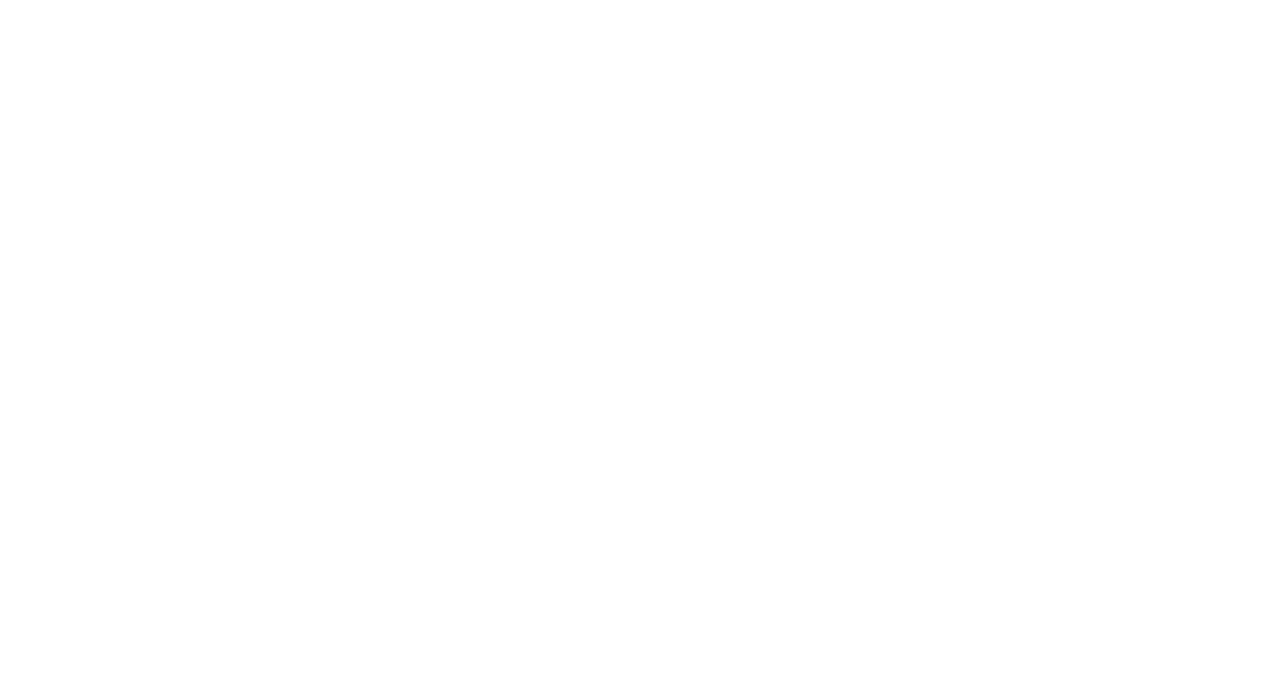
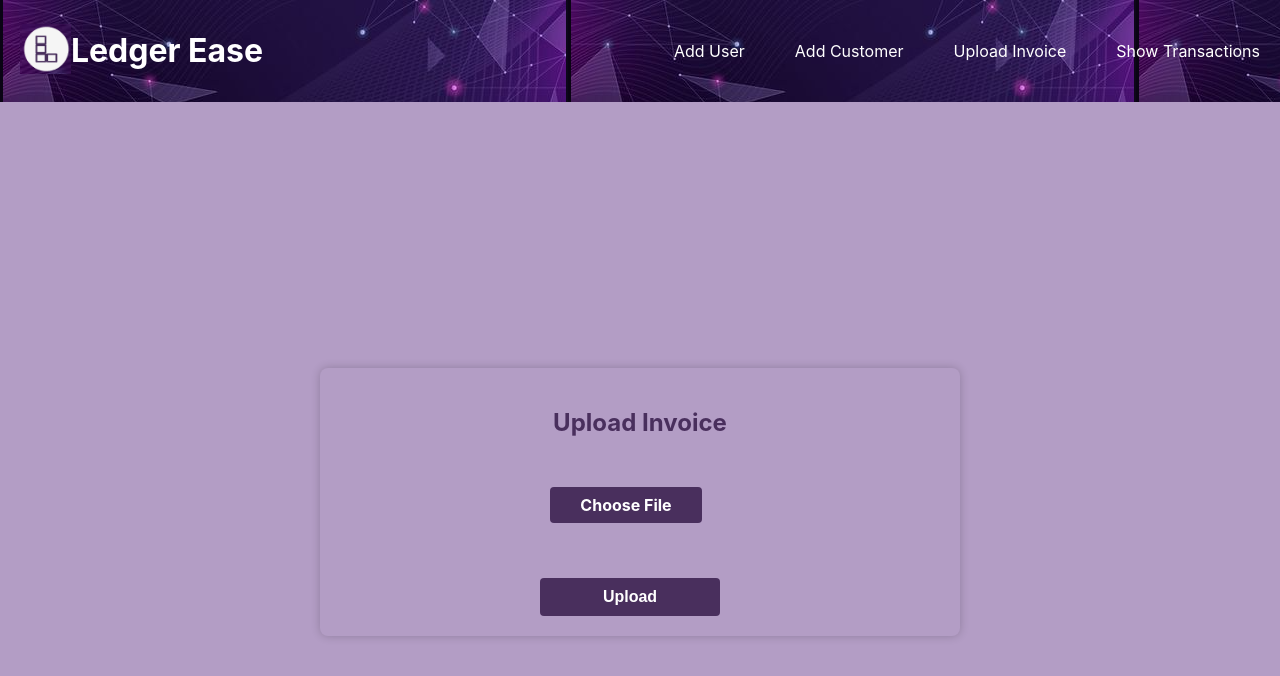
Before and after one commit to Sankamethra/ReactJS, a React (Create React App) app in the folder study/project/: page /fileupload in a window 1280 px wide. Before the commit this address had no page. Shown: the top 676 px of the page. Built offline with nearby package versions, Linux system fonts and the light colour scheme.

Commit message:
added files

```diff
--- a/study/project/package.json
+++ b/study/project/package.json
@@ -9,10 +9,11 @@
     "@testing-library/jest-dom": "^5.17.0",
     "@testing-library/react": "^13.4.0",
     "@testing-library/user-event": "^13.5.0",
+    "axios": "^1.6.7",
     "react": "^18.2.0",
     "react-dom": "^18.2.0",
     "react-router": "^6.21.1",
-    "react-router-dom": "^6.21.1",
+    "react-router-dom": "^6.22.3",
     "react-scripts": "5.0.1",
     "web-vitals": "^2.1.4"
   },
@@ -39,5 +40,8 @@
       "last 1 firefox version",
       "last 1 safari version"
     ]
+  },
+  "devDependencies": {
+    "@babel/plugin-proposal-private-property-in-object": "^7.21.11"
   }
 }
--- a/study/project/src/App.js
+++ b/study/project/src/App.js
@@ -6,6 +6,8 @@ import Login from './components/login/login';
 import Adduser from './components/adduser/adduser';
 import Header from './components/header/header';
 import AddCustomer from './components/addcustomer/addcustomer';
+import FileUpload from './components/fileupload/fileupload';
+import ShowTransactions from './components/showtransactions/showtransactions';
 
 
 const App = () => {
@@ -18,6 +20,9 @@ const App = () => {
         <Route path="/adduser" element={<Adduser />} />
         <Route path="/header" element={<Header />} />
         <Route path="/addcustomer" element={<AddCustomer />} />
+        <Route path="/fileupload" element={<FileUpload />} />
+        <Route path="/showtransactions" element={<ShowTransactions/>} />
+
         {/* Add more routes as needed */}
       </Routes>
     </Router>
--- /dev/null
+++ b/study/project/src/components/fileupload/fileupload.css
@@ -0,0 +1,79 @@
+/* fileupload.css */
+.file-upload-container {
+    display: flex;
+    align-items: center;
+    justify-content: center;
+    height: 100vh;
+    background-color: #B39DC5;
+    text-align: center;
+}
+
+.file-upload-content {
+    width: 600px;
+    text-align: center;
+    padding: 20px;
+    background-color: #B39DC5;
+    border-radius: 8px;
+    box-shadow: 0 0 10px rgba(0, 0, 0, 0.2);
+    color: #492F5D;
+    font-size: 16px;
+    font-weight: bold;
+}
+
+.input-group {
+    margin-bottom: 20px;
+    text-align: center;
+    font-size: 16px;
+}
+
+.file-input-group label {
+    display: block;
+    margin-bottom: 5px;
+    text-align: center;
+    font-weight: bold;
+    margin-top: 50px;
+    width: 20%;
+    margin-left: 70px;
+}
+
+.file-input-group .file-input {
+    display: none;
+    text-align: center;
+    margin-left: 70px;
+}
+
+.file-input-group .choose-file-button {
+    padding: 8px 16px;
+    background-color: #492F5D;
+    color: white;
+    border: none;
+    border-radius: 4px;
+    cursor: pointer;
+    text-align: center;
+    margin-left: 210px;
+    margin-top: 50px;
+}
+
+.file-input-group .choose-file-button:hover {
+    background-color: #492F5D;
+    text-align: center;
+}
+
+.upload-button {
+    width: 30%;
+    padding: 10px;
+    background-color: #492F5D;
+    color: white;
+    border: none;
+    border-radius: 4px;
+    cursor: pointer;
+    text-align: center;
+    font-weight: bold;
+    font-size: 16px;
+    margin-left: 200px;
+    margin-top: 50px;
+}
+
+.upload-button:hover {
+    background-color: #492F5D;
+}
--- /dev/null
+++ b/study/project/src/components/fileupload/fileupload.js
@@ -0,0 +1,23 @@
+import React from 'react';
+import Header from '../header/header';
+import './fileupload.css';
+
+const FileUpload = () => {
+    return (
+        <div>
+            <Header />
+            <div className="file-upload-container">
+                <div className="file-upload-content">
+                    <h2>Upload Invoice</h2>
+                    <div className="file-input-group">
+                        <input type="file" id="file" name="file" className="file-input" />
+                        <label htmlFor="file" className="choose-file-button">Choose File</label>
+                    </div>
+                    <button className="upload-button">Upload</button>
+                </div>
+            </div>
+        </div>
+    );
+};
+
+export default FileUpload;
--- a/study/project/src/components/header/header.js
+++ b/study/project/src/components/header/header.js
@@ -17,6 +17,16 @@ const Header = () => {
         navigate('/addcustomer');
     };
 
+    const handleFileUploadClick = () => {
+        // Redirect to the add user page
+        navigate('/fileupload');
+    };
+
+    const handleShowTransactionsClick = () => {
+        // Redirect to the add user page
+        navigate('/showtransactions');
+    };
+
     return (
         <header className="header">
             <div className="logo-container">
@@ -29,8 +39,8 @@ const Header = () => {
                 <ul className="menu">
                     <li onClick={handleAdduserClick}>Add User</li>
                     <li onClick={handleAddCustomerClick}>Add Customer</li>
-                    <li>Upload Invoice</li>
-                    <li>Show Transactions</li>
+                    <li onClick={handleFileUploadClick}>Upload Invoice</li>
+                    <li onClick={handleShowTransactionsClick}>Show Transactions</li>
                 </ul>
             </nav>
             <div className="profile-icon">
--- /dev/null
+++ b/study/project/src/components/showtransactions/showtransactions.css
@@ -0,0 +1,63 @@
+/* transactiondetails.css */
+
+/* Set background color for the whole page including the transaction details container */
+body {
+    background-color: #B39DC5; /* Page background color */
+}
+
+.transaction-details-container {
+    margin-top: 20px;
+    text-align: left;
+    background-color: #B39DC5; /* Background color for the transaction details container */
+    padding: 20px; /* Add padding for spacing */
+    border-radius: 8px; /* Add border radius for rounded corners */
+    box-shadow: 0 0 10px rgba(0, 0, 0, 0.1); /* Add shadow for depth */
+}
+
+.transaction-details-heading {
+    margin-bottom: 20px;
+    font-size: 24px;
+}
+
+.transaction-table {
+    width: 70%; /* Adjust the table width as needed */
+    margin: 0 auto; /* Center the table horizontally */
+    border-collapse: collapse;
+    background-color: #492F5D; /* Background color for the table */
+}
+
+.transaction-table th, .transaction-table td {
+    border-bottom: 1px solid #ddd;
+    padding: 10px;
+    text-align: left;
+    color: #B39DC5;
+}
+
+.transaction-table th {
+    background-color: #492F5D;
+    color: #B39DC5;
+    padding: 10px; /* Add padding */
+    border-bottom: 1px solid #ddd;
+}
+
+.view-details-column {
+    width: 20%; /* Adjust the width of the column containing the View Details button */
+    color: #B39DC5;
+    padding: 6px 12px;
+}
+
+.view-details-button {
+    width: 40%; /* Adjust the width as needed */
+    padding: 6px 1px;
+    background-color: #B39DC5; /* Button background color */
+    color: #492F5D;
+    border: none;
+    border-radius: 4px;
+    cursor: pointer;
+    display: block; /* Ensure button takes full width of column */
+    margin: 0 auto; /* Center button horizontally */
+}
+
+.view-details-button:hover {
+    background-color: #B39DC5; /* Button background color on hover */
+}
--- /dev/null
+++ b/study/project/src/components/showtransactions/showtransactions.js
@@ -0,0 +1,51 @@
+import React from 'react';
+import Header from '../header/header';
+import './showtransactions.css';
+
+const ShowTransactions = () => {
+    return (
+        <div>
+            <Header />
+            <div className="transaction-details-container">
+                <h2 className="transaction-details-heading">Transaction Details</h2>
+                <table className="transaction-table">
+                    <thead>
+                        <tr>
+                            <th>Customer</th>
+                            <th>Issue Date</th>
+                            <th>Due Date</th>
+                            <th>Sent/Receive</th>
+                            <th>View Details</th>
+                        </tr>
+                    </thead>
+                    <tbody>
+                        <tr>
+                            <td>Zoho</td>
+                            <td>2023-12-01</td>
+                            <td>2023-12-15</td>
+                            <td>Sent</td>
+                            <td><button className="view-details-button">View Details</button></td>
+                        </tr>
+                        <tr>
+                            <td>Lenovo</td>
+                            <td>2023-12-01</td>
+                            <td>2023-12-15</td>
+                            <td>Receive</td>
+                            <td><button className="view-details-button">View Details</button></td>
+                        </tr>
+                        <tr>
+                            <td>HP</td>
+                            <td>2023-12-01</td>
+                            <td>2023-12-15</td>
+                            <td>Sent</td>
+                            <td><button className="view-details-button">View Details</button></td>
+                        </tr>
+                        {/* Add more rows as needed */}
+                    </tbody>
+                </table>
+            </div>
+        </div>
+    );
+};
+
+export default ShowTransactions;
```
Also changed, not shown: study/project/src/server/server.js (added, +22 -0 lines), 2 other files (tests, documents, lock files or other folders).
